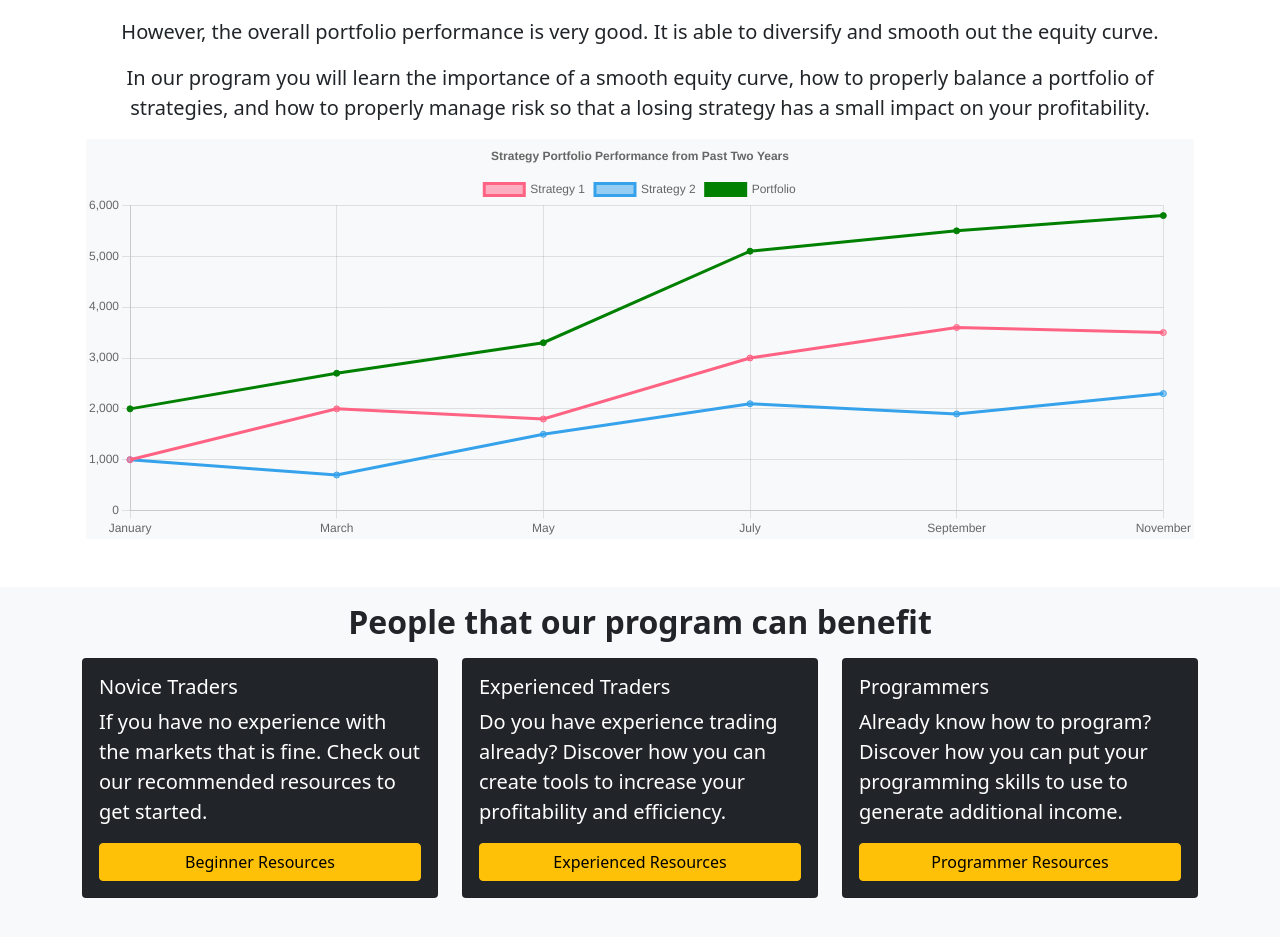
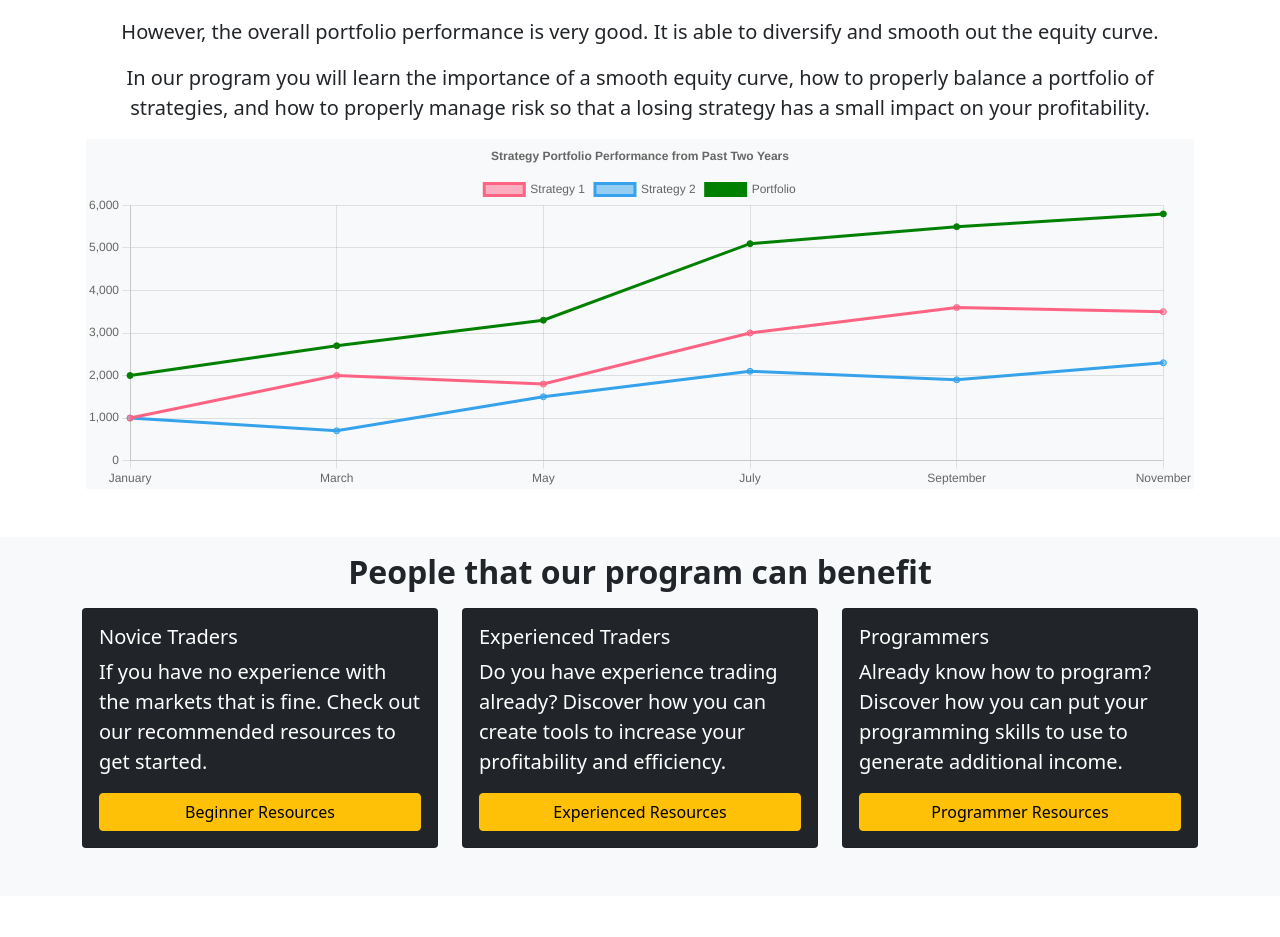
Before and after one commit to alveraboquet/RetailAlgoTrader, a Next.js app: page / in a window 1280 px wide. Shown: the part 2000-2937 px from the top of the page. Built offline with nearby package versions, Linux system fonts and the light colour scheme.

Commit message:
Condense into one component

```diff
--- a/components/charts/strategyChartContainer.tsx
+++ b/components/charts/strategyChartContainer.tsx
@@ -5,24 +5,12 @@ import styles from '../../styles/StrategyChartContainer.module.css';
 // Chart for homepage using react-chartjs-2
 const StrategyChart = () => {
   return (
-    <>
-      <div className="d-md-none">
-        <Line
-          options={options}
-          data={data}
-          className={styles.chartSmallHeight}
-          data-testid="portfolioChartPhone"
-        />
-      </div>
-      <div className="d-none d-md-block">
-        <Line
-          options={options}
-          data={data}
-          className={styles.chartLargeHeight}
-          data-testid="portfolioChartDesktop"
-        />
-      </div>
-    </>
+    <Line
+      options={options}
+      data={data}
+      className={styles.chartHeight}
+      data-testid="portfolioChartPhone"
+    />
   );
 };
 
--- a/styles/StrategyChartContainer.module.css
+++ b/styles/StrategyChartContainer.module.css
@@ -1,7 +1,3 @@
-.chartSmallHeight {
-  height: 300px;
+.chartHeight {
+  height: 350px;
 }
-
-.chartLargeHeight {
-  height: 400px;
-}
```
